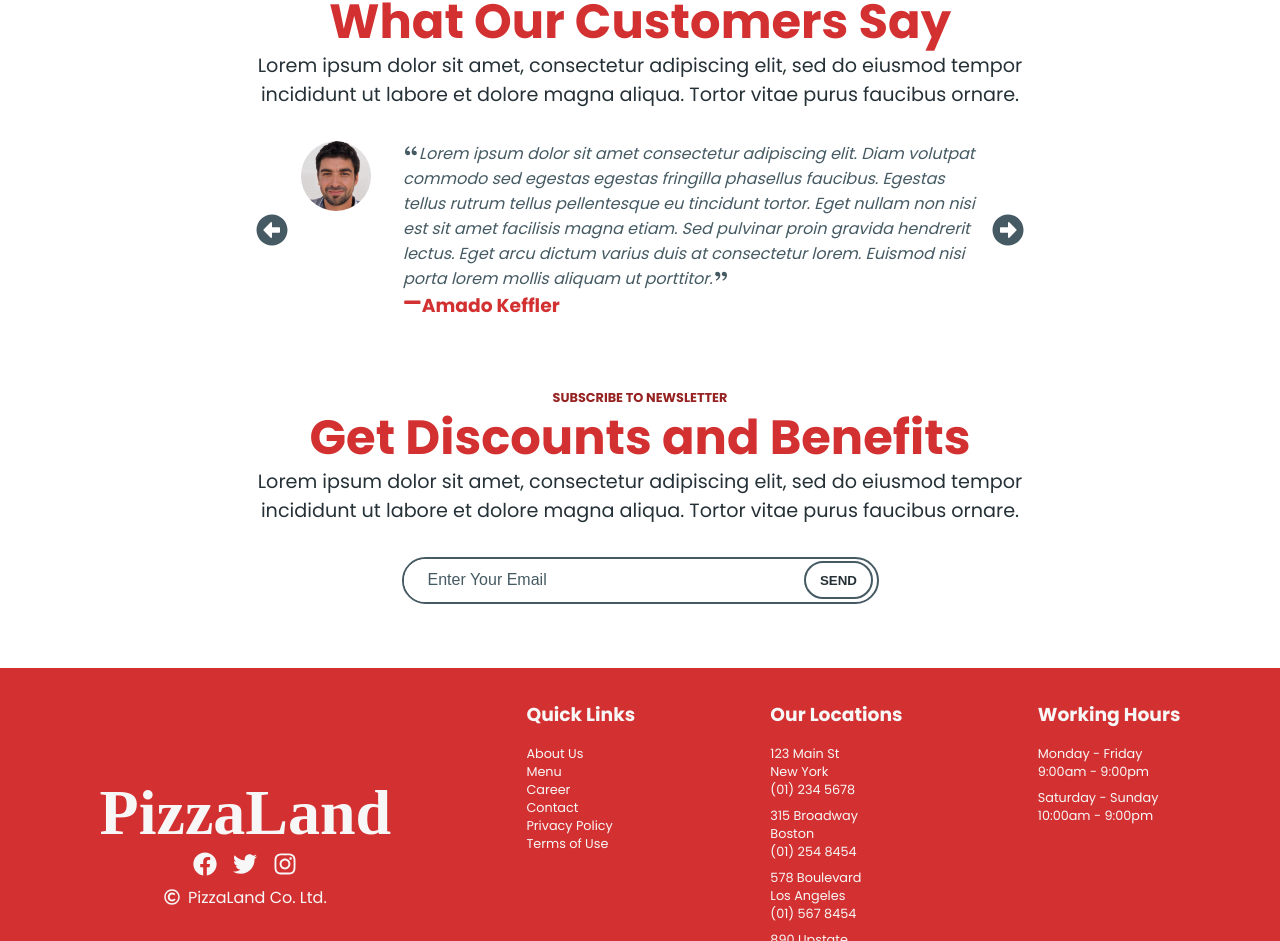
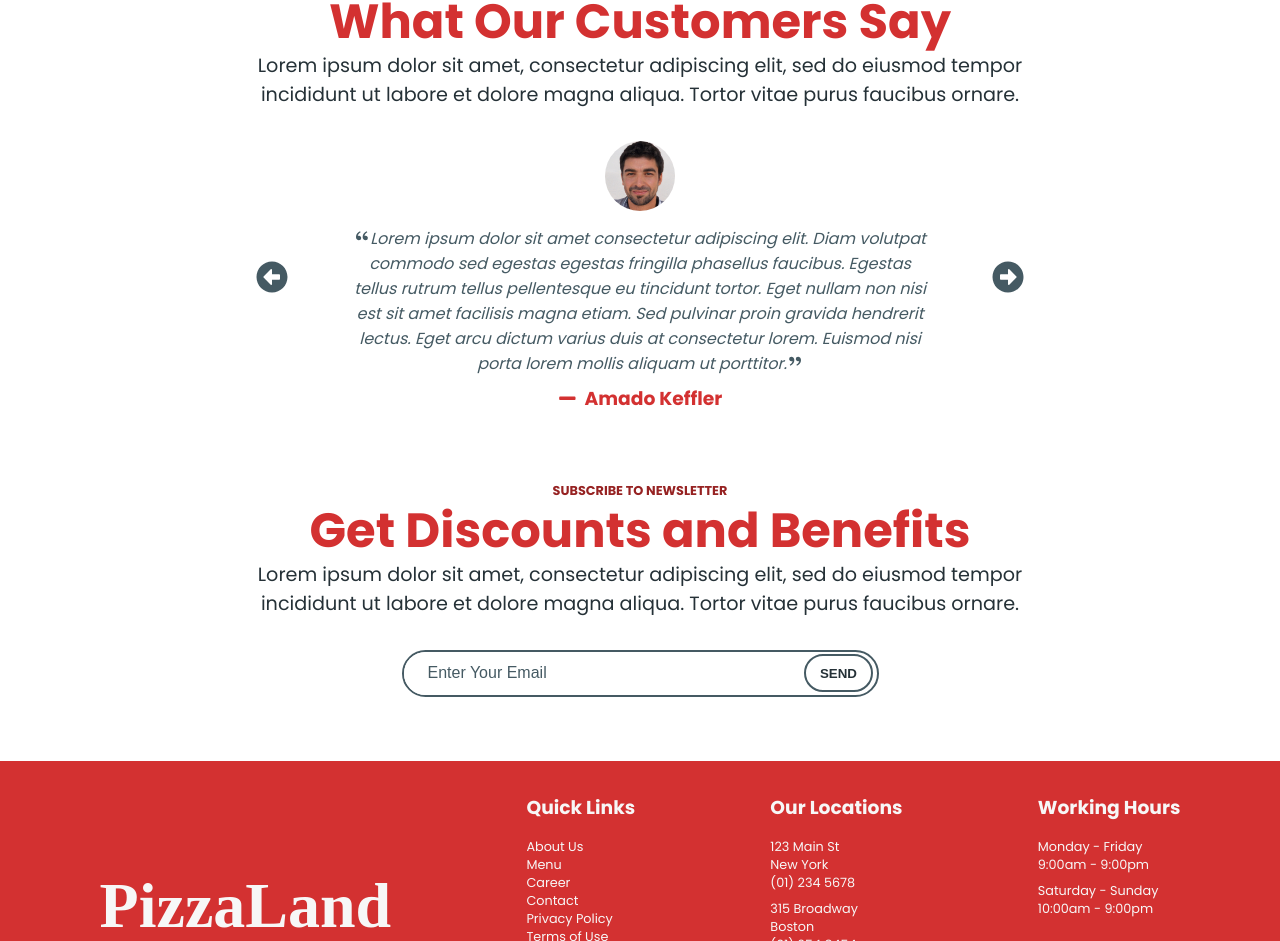
Before and after one commit to zeetaen1989/pizza-delivery, a Next.js app: page / in a window 1280 px wide. Shown: the part 2085-3026 px from the top of the page. Built offline with nearby package versions, Linux system fonts and the light colour scheme; no server answers; the database is empty; a web font is replaced by a local one.

Commit message:
feat: testimonials section alignment modified

```diff
--- a/components/templates/Testimonials/Testimonials.module.scss
+++ b/components/templates/Testimonials/Testimonials.module.scss
@@ -47,10 +47,11 @@
       transition: all 0.5s linear;
 
       .slider {
+        @include a.flex-direction-column;
         width: 100vw;
-        display: flex;
         justify-content: center;
-        gap: 2rem;
+        align-items: center;
+        gap: 0.5rem;
 
         .img {
           &>span {
@@ -60,10 +61,19 @@
 
         .info {
           width: 45%;
+          text-align: center;
 
           p {
             font-style: italic;
             color: a.$secondary-clr-2;
+          }
+
+          h3 {
+            display: flex;
+            align-items: center;
+            justify-content: center;
+            gap: 0.5rem;
+            margin-top: 0.5rem;
           }
         }
       }
```
